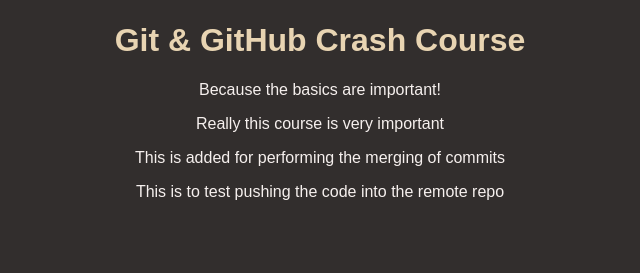
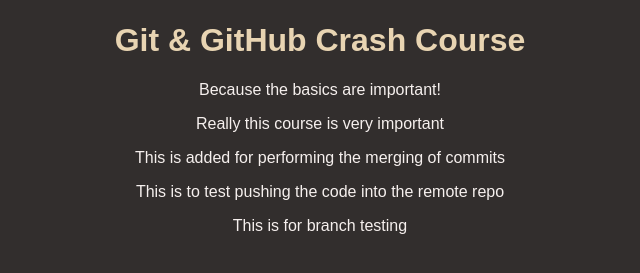
Before and after one commit to v10042000/github-crash-course, a plain HTML site: page index.html in a window 1280 px wide. Shown: the part 147-420 px from the top of the page, without its empty margins (320-960 px from the left). Drawn offline with Linux system fonts and the light colour scheme.

Commit message:
commit for creating branch

```diff
--- a/index.html
+++ b/index.html
@@ -14,5 +14,6 @@
     <p>Really this course is very important</p>
     <p>This is added for performing the merging of commits</p>
     <p>This is to test pushing the code into the remote repo</p>
+    <p>This is for branch testing</p>
   </body>
 </html>
```
